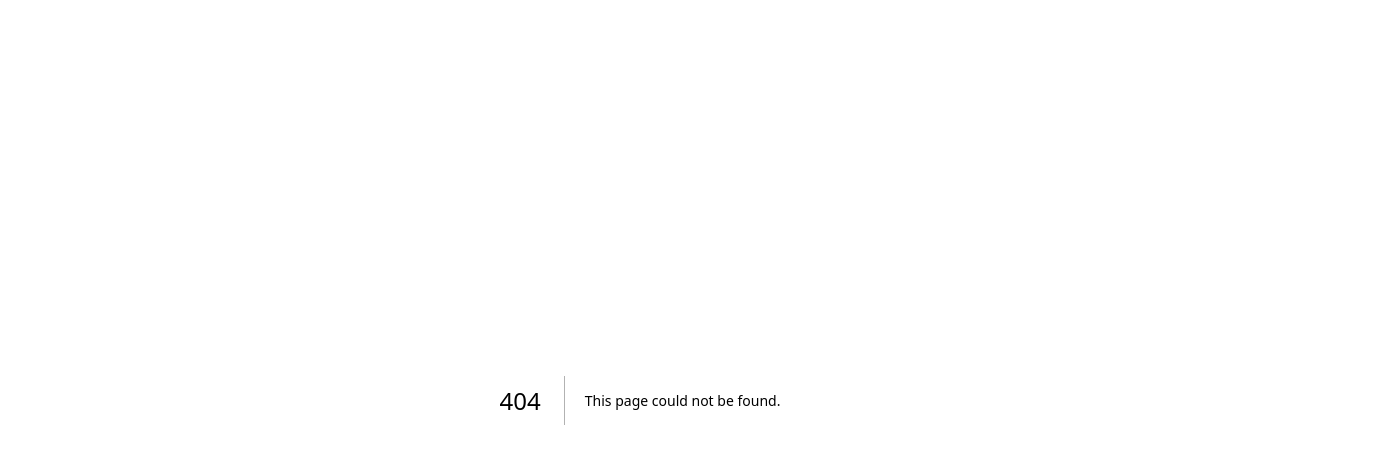
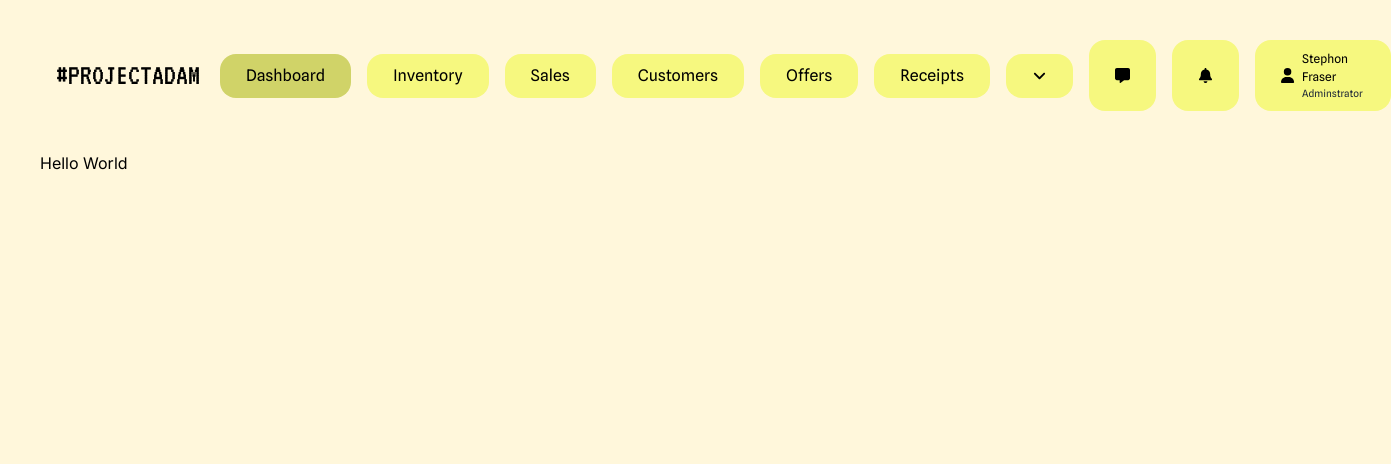
Before and after one commit to stephonfraser/projectadam, a Next.js app: page /dashboard in a window 1280 px wide. Before the commit this address had no page. Shown: the top 464 px of the page, 1391 px wide, since content can reach past the window. Built offline with nearby package versions, Linux system fonts and the light colour scheme.

Commit message:
Created Layout and Page for Dashboard

```diff
--- /dev/null
+++ b/app/dashboard/layout.tsx
@@ -0,0 +1,14 @@
+
+
+export default function dashboardLayout({
+    children,
+  }: {
+    children: React.ReactNode
+  }) {
+    return (
+      <section className="bg-[#FFF7DB] h-full">
+        {/* Include shared UI here e.g. a header or sidebar */}
+        {children}
+      </section>
+    )
+  }
--- /dev/null
+++ b/app/dashboard/page.tsx
@@ -0,0 +1,15 @@
+import React from 'react'
+import Navbar from '../components/Navbar'
+
+const page = () => {
+  return (
+    <div className='dashboard-page h-screen'>
+        <Navbar />
+        <div className="container px-[40px] w-full h-full">
+          Hello World
+        </div>
+    </div>
+  )
+}
+
+export default page
```
